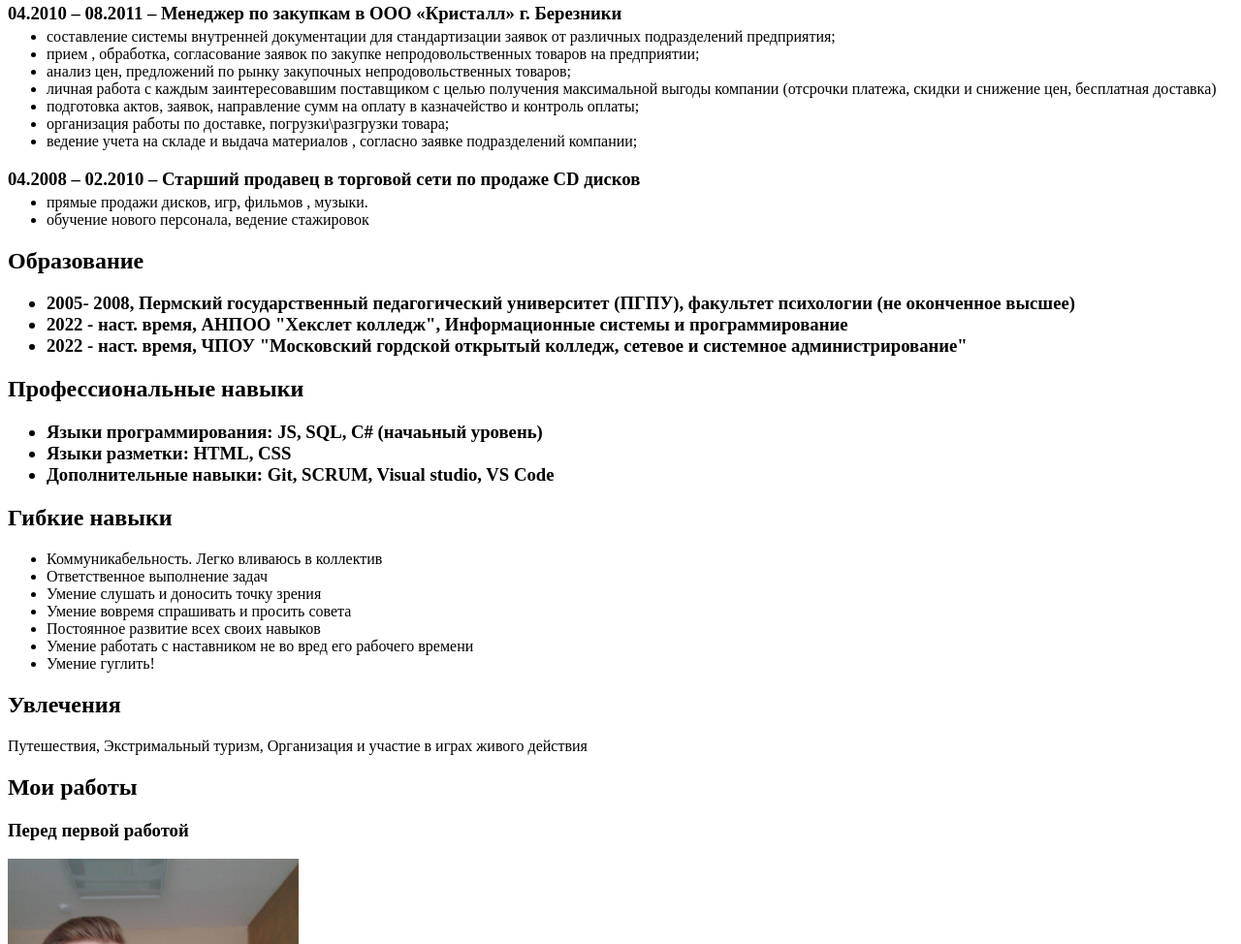
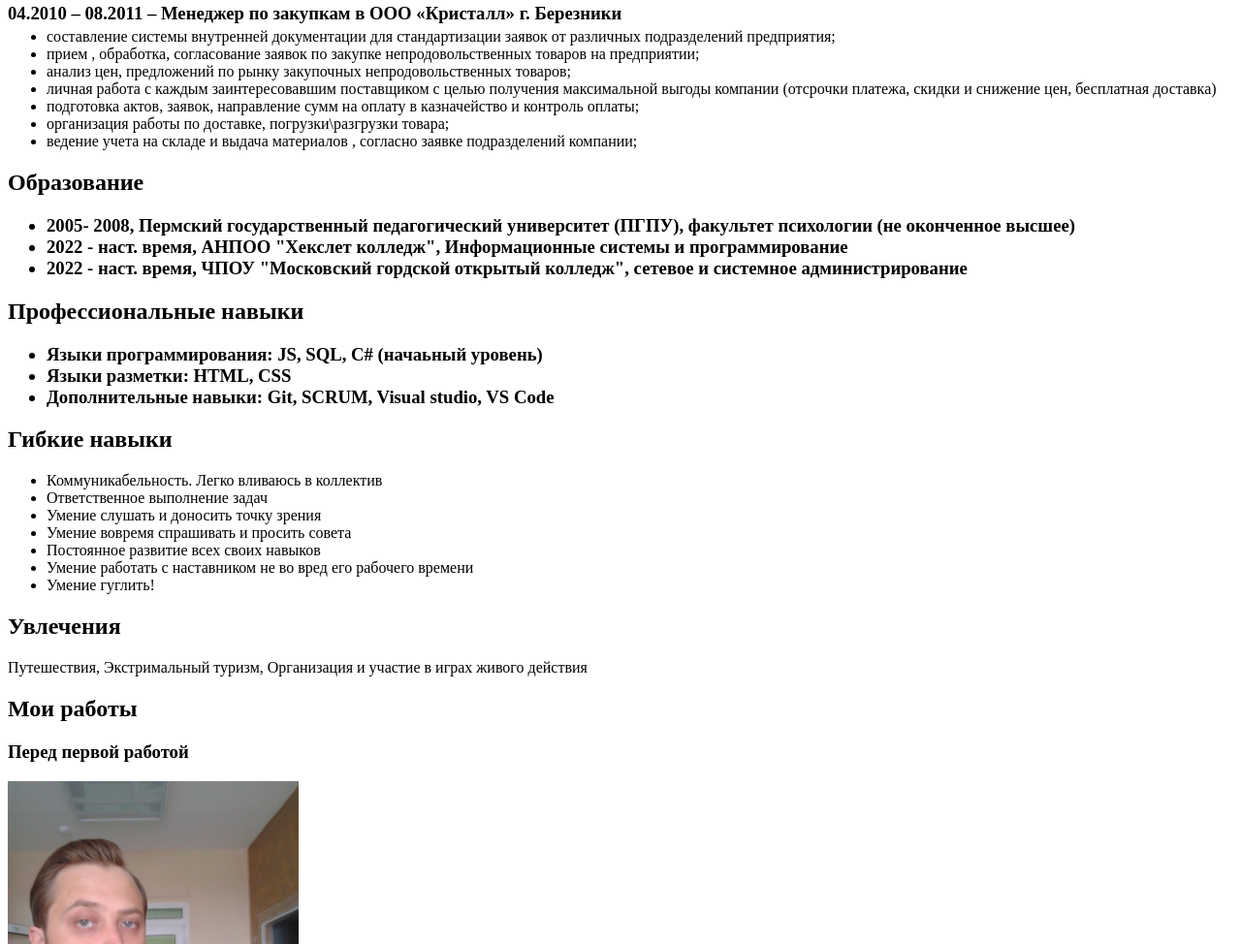
Before and after one commit to AndrewNikitin127/-AndrewNikitin127.github.io, a plain HTML site: page index.html in a window 1280 px wide. Shown: the part 1360-2334 px from the top of the page at 97% size. Drawn offline with Linux system fonts and the light colour scheme.

Commit message:
Update index.html

```diff
--- a/index.html
+++ b/index.html
@@ -83,11 +83,6 @@
             <li>организация работы по доставке, погрузки\разгрузки товара;</li>
             <li>ведение учета на складе и выдача материалов , согласно заявке подразделений компании;</li>
         </ul>
-        <h3>04.2008 – 02.2010 – Старший продавец в торговой сети по продаже CD дисков</h3>
-        <ul>
-            <li>прямые продажи дисков, игр, фильмов , музыки.</li>
-            <li>обучение нового персонала, ведение стажировок</li>
-        </ul>
     </section>
 
     <section>
@@ -97,8 +92,8 @@
                 <li>2005- 2008, Пермский государственный педагогический университет (ПГПУ), факультет психологии (не
                     оконченное высшее)</li>
                 <li>2022 - наст. время, АНПОО "Хекслет колледж", Информационные системы и программирование</li>
-                <li>2022 - наст. время, ЧПОУ "Московский гордской открытый колледж, сетевое и системное
-                    администрирование"
+                <li>2022 - наст. время, ЧПОУ "Московский гордской открытый колледж", сетевое и системное
+                    администрирование
                 </li>
             </ul>
         </h3>
```
